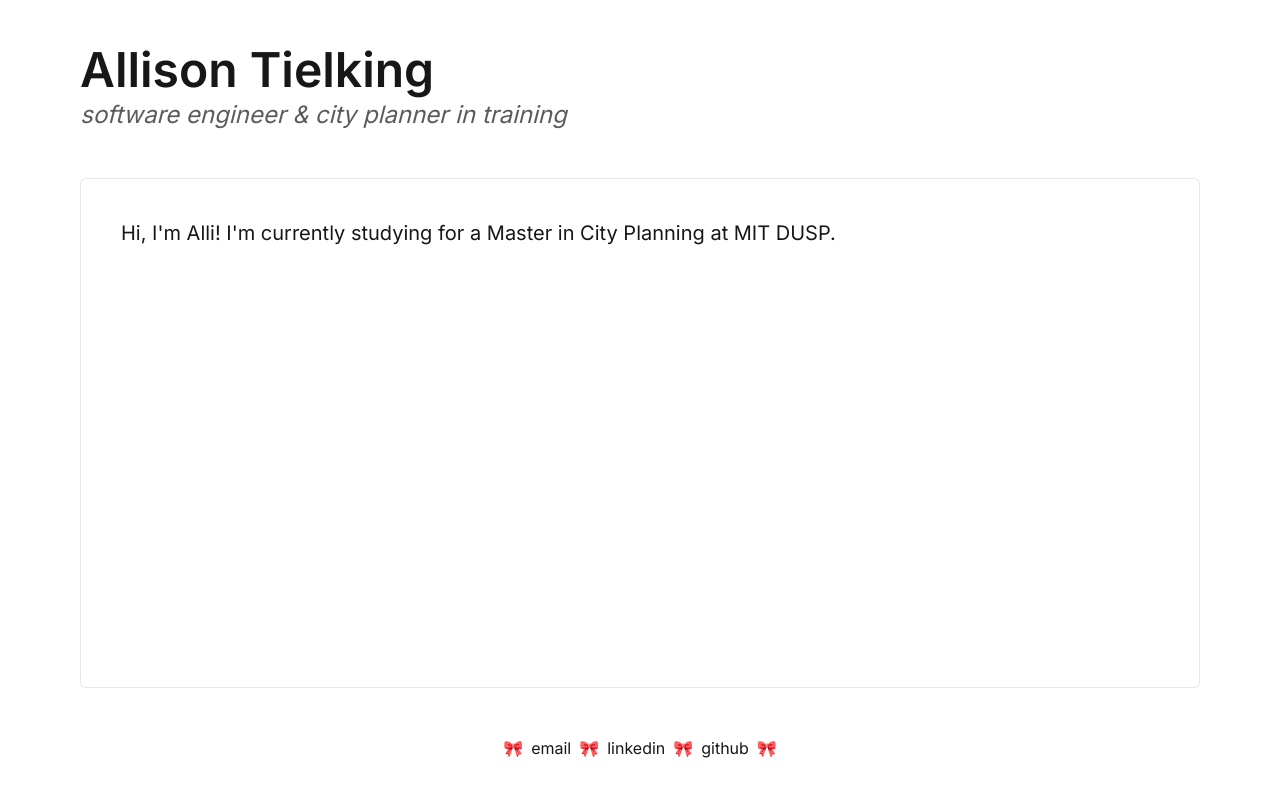
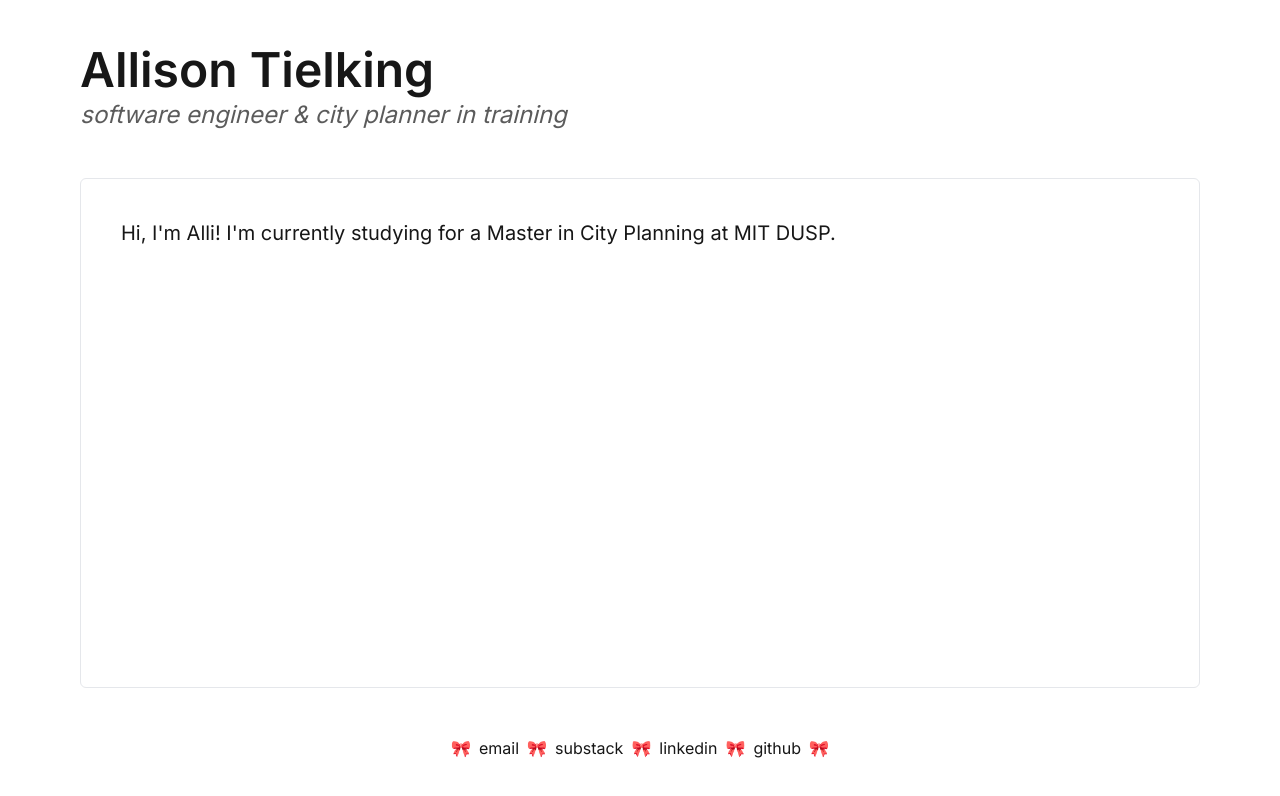
Before and after one commit to atielking98/allisontielking.com, a Next.js app: page / in a window 1280 px wide. Shown: the top 796 px of the page. Built offline with nearby package versions, Linux system fonts and the light colour scheme.

Commit message:
substack

```diff
--- a/src/app/page.tsx
+++ b/src/app/page.tsx
@@ -22,6 +22,14 @@ export default function Home() {
                 🎀
                 <div>
                     <a
+                        href="https://tielqueen.substack.com"
+                        className="relative after:absolute after:left-0 after:bottom-0 after:h-0.5 after:w-full after:bg-current after:scale-x-0 after:transition-transform after:duration-300 hover:after:scale-x-100">
+                        substack
+                    </a>
+                </div>
+                🎀
+                <div>
+                    <a
                         href="https://www.linkedin.com/in/allison-tielking/"
                         className="relative after:absolute after:left-0 after:bottom-0 after:h-0.5 after:w-full after:bg-current after:scale-x-0 after:transition-transform after:duration-300 hover:after:scale-x-100">
                         linkedin
```
